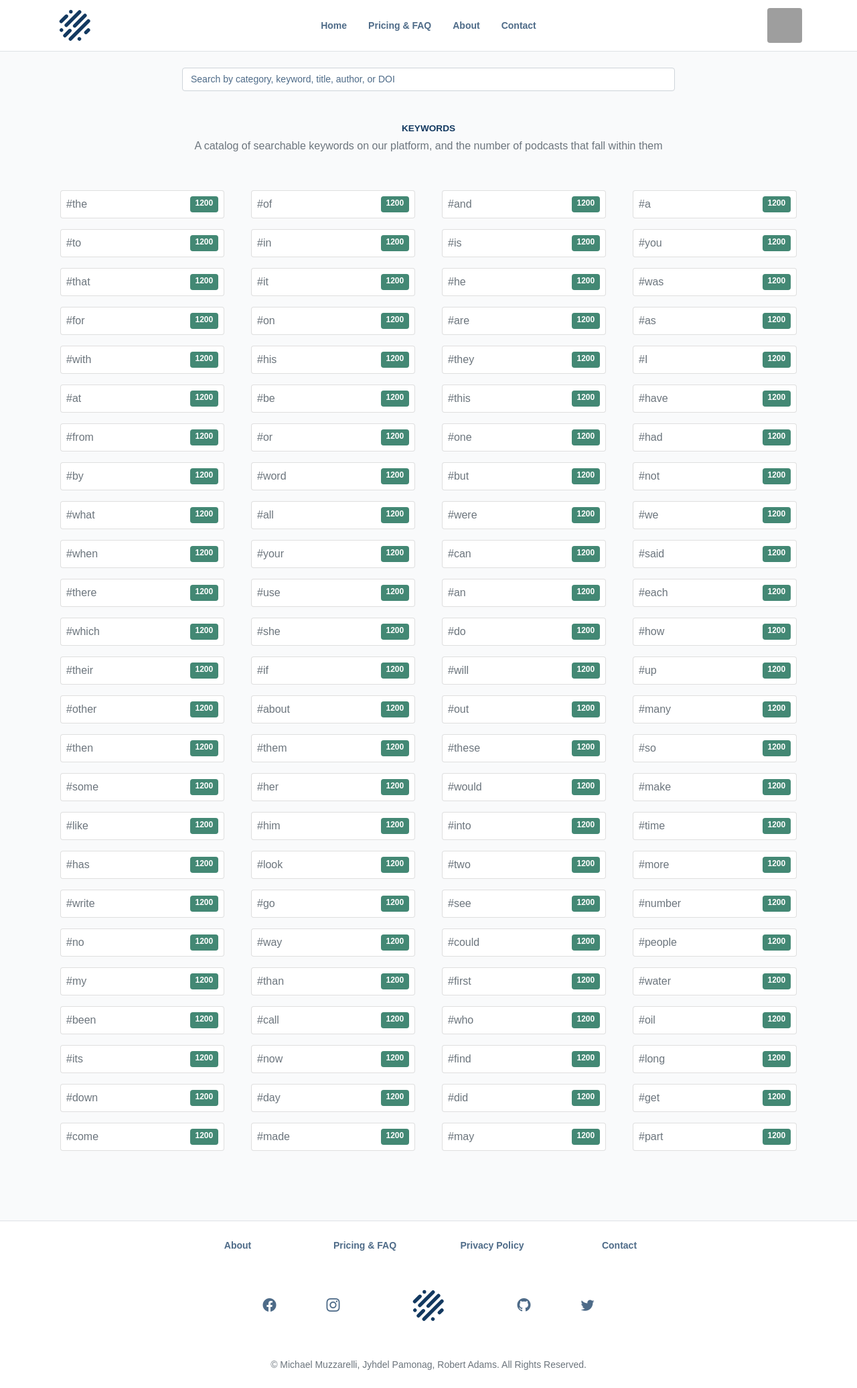
After one commit to muzzarellimj/podscholar, a PHP site: page /app/keyword.html in a window 1280 px wide. The commit adds this page. Shown: the whole page at 67% size. Run offline with PHP 8.4, Linux system fonts and the light colour scheme; some web fonts are replaced; grey boxes are pictures that could not be loaded.

Commit message:
Author keyword index page HTML and Sass

```diff
--- /dev/null
+++ b/app/keyword.html
@@ -0,0 +1,193 @@
+<!doctype html>
+
+<html lang="en">
+	<head>
+		<meta charset="utf-8">
+		<meta name="viewport" content="width=device-width, initial-scale=1">
+
+		<title>PodScholar | Keywords</title>
+
+		<link rel="shortcut icon" href="../asset/img/brand/brand-primary.svg">
+
+		<link rel="stylesheet" href="../asset/css/bootscholar.css">
+	</head>
+
+	<body>
+		<header class="border-bottom">
+			<nav class="navbar navbar-expand-md">
+				<div class="container">
+					<div class="navbar-brand-container">
+						<a class="navbar-brand" href="index.html">
+							<img class="navbar-brand-image" src="../asset/img/brand/brand-primary.svg" alt="PodScholar">
+						</a>
+					</div>
+
+					<button class="navbar-toggler" type="button" data-bs-toggle="collapse" data-bs-target="#navigation" aria-controls="navigation" aria-expanded="false" aria-label="Toggle Navigation">
+						<span class="navbar-toggler-icon"></span>
+					</button>
+
+					<div id="navigation" class="collapse navbar-collapse">
+						<ul class="navbar-nav">
+							<li class="nav-item"><a class="nav-link" href="index.html">Home</a></li>
+							<li class="nav-item"><a class="nav-link" href="faq.html">Pricing & FAQ</a></li>
+							<li class="nav-item"><a class="nav-link" href="about.html">About</a></li>
+							<li class="nav-item"><a class="nav-link" href="contact.html">Contact</a></li>
+						</ul>
+
+						<div class="navbar-user-profile-container">
+							<div class="dropdown">
+								<a role="button" id="navbar-user-profile-dropdown" data-bs-toggle="dropdown" data-bs-auto-close="outside" aria-expanded="false">
+									<img class="navbar-user-profile-avatar" src="https://i.imgur.com/iza0pJ4.jpg" alt="Michael Muzzarelli">
+								</a>
+
+								<div class="navbar-user-profile-dropdown dropdown-menu dropdown-menu-end" aria-labelledby="navbar-user-profile-dropdown">
+									<div class="navbar-user-profile-dropdown-row" style="transform: rotate(0)">
+										<div class="navbar-user-profile-dropdown-avatar-container">
+											<img class="navbar-user-profile-dropdown-avatar" src="https://i.imgur.com/iza0pJ4.jpg" alt="Michael Muzzarelli">
+										</div>
+
+										<div class="navbar-user-profile-dropdown-username-container">
+											<div class="navbar-user-profile-dropdown-username-stack">
+												<h6 class="navbar-user-profile-dropdown-name">Michael Muzzarelli</h6>
+												<a class="navbar-user-profile-dropdown-username" href="user/user.html?muzzarellimj">@muzzarellimj</a>
+											</div>
+										</div>
+									</div>
+
+									<hr class="dropdown-divider">
+
+									<div class="navbar-user-profile-dropdown-row">
+										<div class="navbar-user-profile-item-container">
+											<a class="navbar-user-profile-item" href="#">Preferences</a>
+											<a class="navbar-user-profile-item" href="#">Sign Out</a>
+										</div>
+									</div>
+								</div>
+							</div>
+						</div>
+					</div>
+				</div>
+			</nav>
+		</header>
+
+		<main>
+			<section class="search">
+				<div class="container">
+					<div class="search-row">
+						<div class="search-col">
+							<label for="search-field" class="visually-hidden">Search by category, keyword, title, author, or DOI</label>
+							<input id="search-field" class="form-control" type="text" placeholder="Search by category, keyword, title, author, or DOI">
+						</div>
+					</div>
+				</div>
+			</section>
+
+			<section class="filter-index">
+				<div class="container">
+					<div class="row justify-content-center">
+						<div class="col-12">
+							<h6 class="filter-index-heading">keywords</h6>
+						</div>
+
+						<div class="col-12">
+							<h6 class="filter-index-description">A catalog of searchable keywords on our platform, and the number of podcasts that fall within them</h6>
+						</div>
+					</div>
+
+					<div id="filter-index-content" class="row py-5"></div>
+				</div>
+			</section>
+		</main>
+
+		<footer class="border-top">
+			<div class="container">
+				<div class="footer-navigation-row">
+					<div class="footer-navigation-col">
+						<a class="footer-navigation-item" href="about.html">About</a>
+					</div>
+
+					<div class="footer-navigation-col">
+						<a class="footer-navigation-item" href="faq.html">Pricing & FAQ</a>
+					</div>
+
+					<div class="footer-navigation-col">
+						<a class="footer-navigation-item" href="#">Privacy Policy</a>
+					</div>
+
+					<div class="footer-navigation-col">
+						<a class="footer-navigation-item" href="contact.html">Contact</a>
+					</div>
+				</div>
+
+				<div class="footer-social-row">
+					<div class="footer-social-col">
+						<a class="footer-social-item" href="#"><i class="bi bi-facebook"></i></a>
+					</div>
+
+					<div class="footer-social-col">
+						<a class="footer-social-item" href="#"><i class="bi bi-instagram"></i></a>
+					</div>
+
+					<div class="footer-brand-col">
+						<a href="index.html"><img class="footer-brand-image" src="../asset/img/brand/brand-primary.svg" alt="PodScholar"></a>
+					</div>
+
+					<div class="footer-social-col">
+						<a class="footer-social-item" href="#"><i class="bi bi-github"></i></a>
+					</div>
+
+					<div class="footer-social-col">
+						<a class="footer-social-item" href="#"><i class="bi bi-twitter"></i></a>
+					</div>
+				</div>
+
+				<div class="footer-copyright-row">
+					<div class="footer-copyright-col">
+						<p class="footer-copyright">&copy; Michael Muzzarelli, Jyhdel Pamonag, Robert Adams. All Rights Reserved.</p>
+					</div>
+				</div>
+			</div>
+		</footer>
+
+		<script src="../asset/vendor/bootstrap/dist/js/bootstrap.bundle.min.js"></script>
+		<script src="../asset/js/front-end.js"></script>
+
+		<script>
+			// call initially...
+			setStaticDocumentMainHeight();
+
+			// ...and on each resize
+			window.addEventListener('resize', setStaticDocumentMainHeight);
+		</script>
+
+		<script>
+			function generateTags(elementID) {
+
+				let tagGeneration = '';
+
+				const commonWords = ["the","of","and","a","to","in","is","you","that","it","he","was","for","on","are","as","with","his","they","I","at","be","this","have","from","or","one","had","by","word","but","not","what","all","were","we","when","your","can","said","there","use","an","each","which","she","do","how","their","if","will","up","other","about","out","many","then","them","these","so","some","her","would","make","like","him","into","time","has","look","two","more","write","go","see","number","no","way","could","people","my","than","first","water","been","call","who","oil","its","now","find","long","down","day","did","get","come","made","may","part"];
+
+				for(let element of commonWords) {
+
+					tagGeneration += `
+						<div class="col-12 col-sm-6 col-md-4 col-lg-3">
+							<div class="card rounded m-2">
+								<div class="row g-0">
+									<div class="col-12 p-2 d-flex justify-content-between">
+										<a class="filter-index-keyword" href="#">#${element}</a>
+										<span class="badge bg-secondary">1200</span>
+									</div>
+								</div>
+							</div>
+						</div>`
+
+				}
+
+				document.getElementById(elementID).innerHTML += tagGeneration;
+
+			}
+
+			generateTags('filter-index-content');
+		</script>
+	</body>
+</html>
--- a/asset/sass/page/_filter-index.sass
+++ b/asset/sass/page/_filter-index.sass
@@ -35,3 +35,11 @@
 
 	.filter-index-category
 		@extend .btn, .btn-sm, .btn-outline-primary
+
+	.filter-index-keyword
+		@extend .text-muted, .pe-2
+
+		text-decoration: none
+
+		&:active, &:hover
+			text-decoration: underline
```
Also changed, not shown: asset/css/bootscholar.css, 1 other file.
